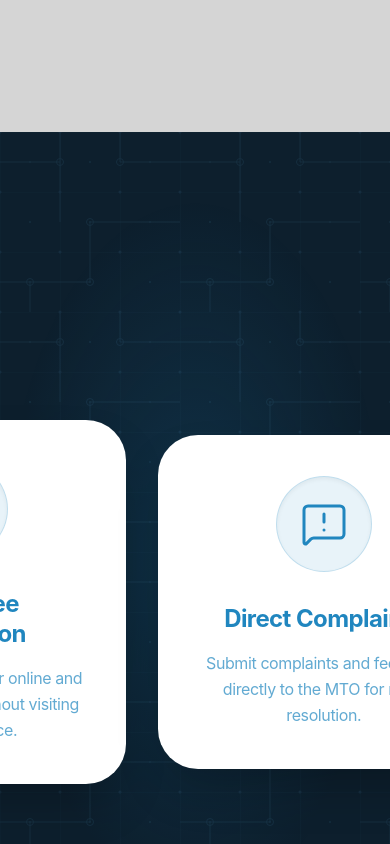
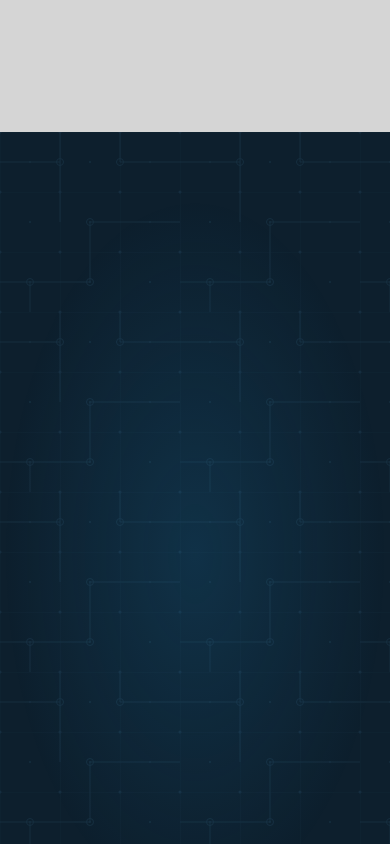
Before and after one commit to M-Taqi796/Paralax-Website, a React (Vite) app: page / in a window 390 px wide. Shown: the part 6620-7464 px from the top of the page. Built offline with nearby package versions, Linux system fonts and the light colour scheme.

Commit message:
updated: features component

```diff
--- a/src/Features.jsx
+++ b/src/Features.jsx
@@ -48,15 +48,13 @@ export default function Features() {
     offset: ["start start", "end end"]
   });
 
-  // Animate heading from center to top
+  // Heading: fades & slides up to make room for cards
   const headingY = useTransform(scrollYProgress, [0, 0.15], ["0vh", "-35vh"]);
-  const headingScale = useTransform(scrollYProgress, [0, 0.15], [1, 0.7]);
-  const headingOpacity = useTransform(scrollYProgress, [0, 0.05, 0.15], [0, 1, 1]); // Fades in if needed
+  const headingScale = useTransform(scrollYProgress, [0, 0.15], [1, 0.75]);
+  const headingOpacity = useTransform(scrollYProgress, [0, 0.05, 0.15], [0, 1, 1]);
 
-  // Animate cards sliding from right to left
-  const cardsX = useTransform(scrollYProgress, [0.15, 1], ["100vw", "-200vw"]);
-
-
+  // Cards: slide from right to left — generous range for all screen sizes
+  const cardsX = useTransform(scrollYProgress, [0.15, 1], ["110vw", "-550vw"]);
 
   return (
     <div ref={targetRef} className="relative h-[600vh] w-full z-10" style={{ background: '#0d1f2d' }}>
@@ -70,34 +68,30 @@ export default function Features() {
         >
           <defs>
             <pattern id="grid" width="60" height="60" patternUnits="userSpaceOnUse">
-              <path d="M 60 0 L 0 0 0 60" fill="none" stroke="#64b1deff" strokeWidth="0.5" />
+              <path d="M 60 0 L 0 0 0 60" fill="none" stroke="#64b1de" strokeWidth="0.5" />
             </pattern>
             <pattern id="dots" width="60" height="60" patternUnits="userSpaceOnUse">
-              <circle cx="0" cy="0" r="1.5" fill="#64b1deff" />
-              <circle cx="60" cy="0" r="1.5" fill="#64b1deff" />
-              <circle cx="0" cy="60" r="1.5" fill="#64b1deff" />
-              <circle cx="60" cy="60" r="1.5" fill="#64b1deff" />
-              <circle cx="30" cy="30" r="1" fill="#64b1deff" />
+              <circle cx="0"  cy="0"  r="1.5" fill="#64b1de" />
+              <circle cx="60" cy="0"  r="1.5" fill="#64b1de" />
+              <circle cx="0"  cy="60" r="1.5" fill="#64b1de" />
+              <circle cx="60" cy="60" r="1.5" fill="#64b1de" />
+              <circle cx="30" cy="30" r="1"   fill="#64b1de" />
             </pattern>
-            {/* Circuit lines */}
             <pattern id="circuits" width="180" height="180" patternUnits="userSpaceOnUse">
-              {/* Horizontal traces */}
-              <line x1="0" y1="30" x2="60" y2="30" stroke="#64b1deff" strokeWidth="1" />
-              <line x1="120" y1="30" x2="180" y2="30" stroke="#64b1deff" strokeWidth="1" />
-              <line x1="0" y1="150" x2="90" y2="150" stroke="#64b1deff" strokeWidth="1" />
-              <line x1="90" y1="90" x2="180" y2="90" stroke="#64b1deff" strokeWidth="1" />
-              {/* Vertical traces */}
-              <line x1="60" y1="0" x2="60" y2="30" stroke="#64b1deff" strokeWidth="1" />
-              <line x1="60" y1="30" x2="60" y2="90" stroke="#64b1deff" strokeWidth="1" />
-              <line x1="90" y1="90" x2="90" y2="150" stroke="#64b1deff" strokeWidth="1" />
-              <line x1="120" y1="0" x2="120" y2="30" stroke="#64b1deff" strokeWidth="1" />
-              <line x1="30" y1="150" x2="30" y2="180" stroke="#64b1deff" strokeWidth="1" />
-              {/* Nodes (pads) */}
-              <circle cx="60" cy="30" r="3.5" fill="none" stroke="#64b1deff" strokeWidth="1" />
-              <circle cx="90" cy="90" r="3.5" fill="none" stroke="#64b1deff" strokeWidth="1" />
-              <circle cx="120" cy="30" r="3.5" fill="none" stroke="#64b1deff" strokeWidth="1" />
-              <circle cx="30" cy="150" r="3.5" fill="none" stroke="#64b1deff" strokeWidth="1" />
-              <circle cx="90" cy="150" r="3.5" fill="none" stroke="#64b1deff" strokeWidth="1" />
+              <line x1="0"   y1="30"  x2="60"  y2="30"  stroke="#64b1de" strokeWidth="1" />
+              <line x1="120" y1="30"  x2="180" y2="30"  stroke="#64b1de" strokeWidth="1" />
+              <line x1="0"   y1="150" x2="90"  y2="150" stroke="#64b1de" strokeWidth="1" />
+              <line x1="90"  y1="90"  x2="180" y2="90"  stroke="#64b1de" strokeWidth="1" />
+              <line x1="60"  y1="0"   x2="60"  y2="30"  stroke="#64b1de" strokeWidth="1" />
+              <line x1="60"  y1="30"  x2="60"  y2="90"  stroke="#64b1de" strokeWidth="1" />
+              <line x1="90"  y1="90"  x2="90"  y2="150" stroke="#64b1de" strokeWidth="1" />
+              <line x1="120" y1="0"   x2="120" y2="30"  stroke="#64b1de" strokeWidth="1" />
+              <line x1="30"  y1="150" x2="30"  y2="180" stroke="#64b1de" strokeWidth="1" />
+              <circle cx="60"  cy="30"  r="3.5" fill="none" stroke="#64b1de" strokeWidth="1" />
+              <circle cx="90"  cy="90"  r="3.5" fill="none" stroke="#64b1de" strokeWidth="1" />
+              <circle cx="120" cy="30"  r="3.5" fill="none" stroke="#64b1de" strokeWidth="1" />
+              <circle cx="30"  cy="150" r="3.5" fill="none" stroke="#64b1de" strokeWidth="1" />
+              <circle cx="90"  cy="150" r="3.5" fill="none" stroke="#64b1de" strokeWidth="1" />
             </pattern>
           </defs>
           <rect width="100%" height="100%" fill="url(#grid)" />
@@ -113,42 +107,56 @@ export default function Features() {
           }}
         />
 
-
         {/* Animated Heading */}
         <motion.div
           style={{ y: headingY, scale: headingScale, opacity: headingOpacity }}
-          className="absolute z-20 flex justify-center w-full px-[var(--fluid-x)]"
+          className="absolute z-20 flex justify-center w-full px-4 sm:px-8 md:px-[var(--fluid-x)]"
         >
-          <h2 className="text-[length:var(--fluid-h1)] lg:text-7xl lg:leading-none font-bold tracking-tight text-[#2086BF] text-center bg-[#ffffff] px-12 py-4 rounded-full border border-white/50 shadow-2xl">
+          <h2 className="
+            font-bold tracking-tight text-[#2086BF] text-center
+            bg-[#ffffff] rounded-full border border-white/50 shadow-2xl
+            whitespace-nowrap
+            text-xl sm:text-3xl lg:text-5xl
+            px-6 sm:px-10 py-2 sm:py-4
+          ">
             App Features
           </h2>
         </motion.div>
 
-        {/* Horizontal Scrolling Cards Container */}
+        {/* Horizontal Scrolling Cards */}
         <motion.div
           style={{ x: cardsX }}
-          className="absolute flex gap-8 md:gap-16 items-center pt-24 px-8 md:px-[10vw]"
+          className="absolute flex gap-5 sm:gap-8 lg:gap-10 items-center"
         >
           {features.map((feature) => {
             const Icon = feature.icon;
             return (
               <div
                 key={feature.id}
-                className="w-[85vw] max-w-sm md:w-[400px] h-auto shrink-0 bg-[#ffffff] rounded-[2.5rem] border border-white/50 shadow-2xl p-10 flex flex-col items-center text-center hover:-translate-y-4 transition-transform duration-500 ease-out"
+                className="
+                  shrink-0 bg-[#ffffff] rounded-[2rem] border border-white/50 shadow-2xl
+                  flex flex-col items-center text-center
+                  hover:-translate-y-3 transition-transform duration-500 ease-out
+                  w-[80vw] sm:w-[55vw] md:w-[40vw] lg:w-[28vw] xl:w-[20vw]
+                  max-w-[320px]
+                  p-6 sm:p-8 lg:p-10
+                  gap-3 sm:gap-5
+                "
               >
-                <div className="w-24 h-24 rounded-full bg-[#2086BF]/10 flex items-center justify-center mb-8 shadow-inner border border-[#2086BF]/20">
-                  <Icon className="w-12 h-12 text-[#2086BF]" strokeWidth={1.5} />
+                {/* Icon */}
+                <div className="w-14 h-14 sm:w-18 sm:h-18 lg:w-20 lg:h-20 rounded-full bg-[#2086BF]/10 flex items-center justify-center shadow-inner border border-[#2086BF]/20 shrink-0">
+                  <Icon className="w-7 h-7 sm:w-9 sm:h-9 lg:w-11 lg:h-11 text-[#2086BF]" strokeWidth={1.5} />
                 </div>
 
-                <h3 className="text-[length:var(--fluid-h2)] lg:text-3xl font-bold tracking-tight text-[#2086BF] mb-4 leading-tight">
+                {/* Title */}
+                <h3 className="text-sm sm:text-lg lg:text-xl font-bold tracking-tight text-[#2086BF] leading-tight">
                   {feature.title}
                 </h3>
 
-                <p className="text-[length:var(--fluid-p)] lg:text-base text-[#2086BF]/70 tracking-tight leading-relaxed">
+                {/* Description */}
+                <p className="text-xs sm:text-sm lg:text-sm text-[#2086BF]/70 tracking-tight leading-relaxed">
                   {feature.description}
                 </p>
-
-
               </div>
             );
           })}
```
